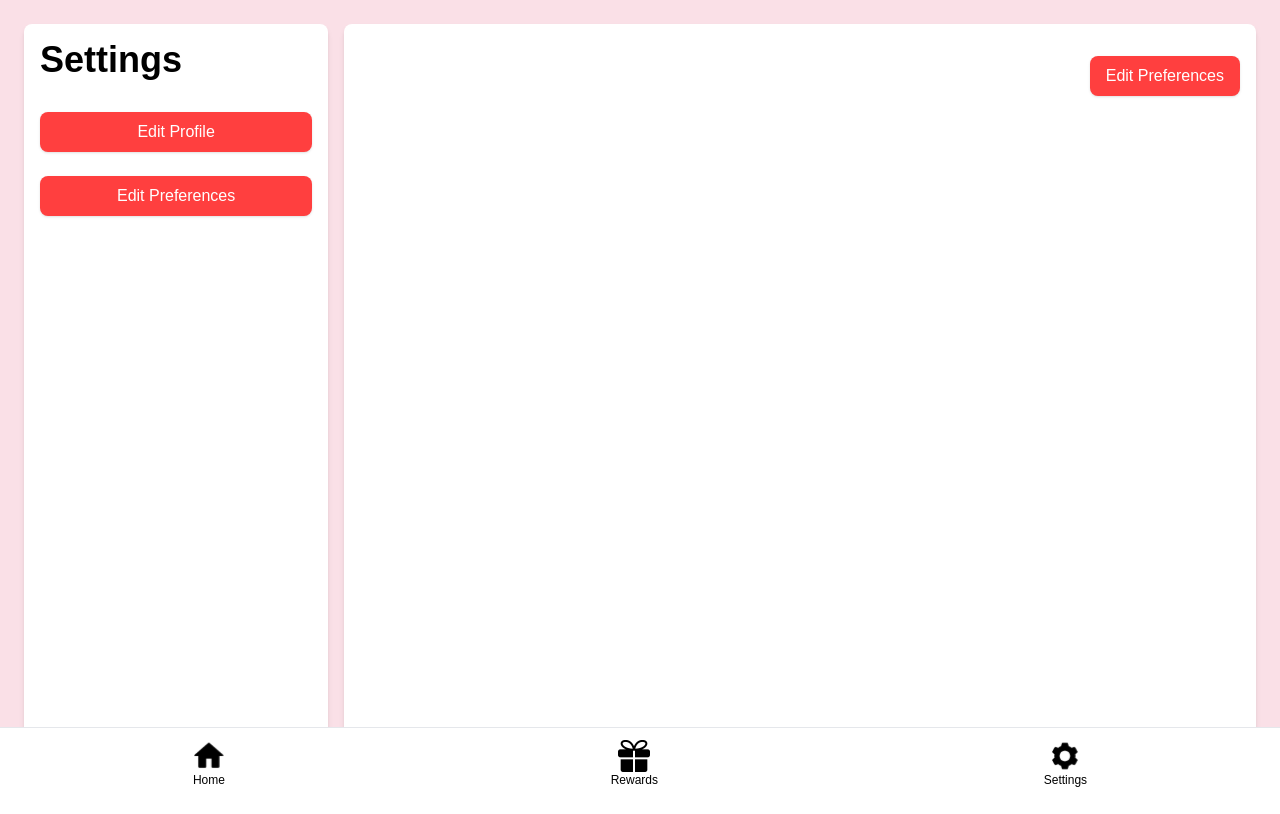
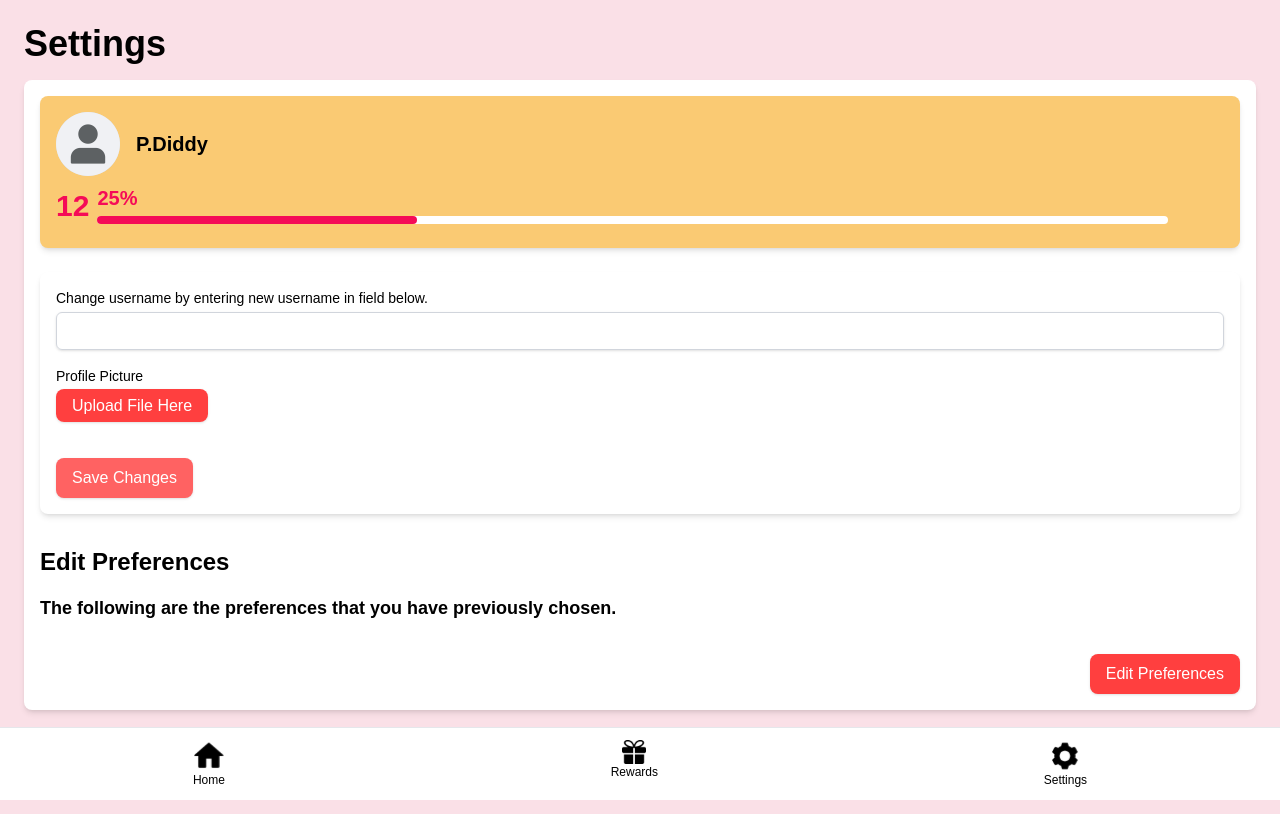
Before and after one commit to touchgrass-ai/frontend, a Next.js app: page /dashboard/settings in a window 1280 px wide. Built offline with nearby package versions, Linux system fonts and the light colour scheme.

Commit message:
Kevin: Added top padding to navbar so that it doesnt overlap with other elements and changed design of settings page.

```diff
--- a/src/app/dashboard/settings/page.tsx
+++ b/src/app/dashboard/settings/page.tsx
@@ -11,7 +11,6 @@ export default function Settings() {
   const [newUsername, setNewUsername] = useState("");
   const [newProfilePic, setNewProfilePic] = useState<File | null>(null);
   const [newProfilePicName, setNewProfilePicName] = useState("");
-  const [selectedSetting, setSelectedSetting] = useState<"profile" | "preferences" | null>(null);
   const [preferences, setPreferences] = useState<string[]>([]);
 
   const router = useRouter();
@@ -58,25 +57,9 @@ export default function Settings() {
   };
 
   return (
-    <div className="min-h-screen bg-[#FAE0E7] p-4 sm:p-6 flex flex-col md:flex-row">
-      <div className="w-full md:w-1/4 bg-white p-4 rounded-lg shadow-md space-y-4 mb-4 md:mb-0">
+    <div className="min-h-screen bg-[#FAE0E7] p-4 sm:p-6 flex flex-col">
       <h1 className="text-4xl font-bold mb-4 text-black">Settings</h1>
-        <button
-          onClick={() => setSelectedSetting("profile")}
-          className="bg-[#FF3F3F] mt-4 text-white px-4 py-2 rounded-lg shadow hover:bg-[#FF6262] transition w-full"
-        >
-          Edit Profile
-        </button>
-        <button
-          onClick={() => setSelectedSetting("preferences")}
-          className="bg-[#FF3F3F] mt-2 text-white px-4 py-2 rounded-lg shadow hover:bg-[#FF6262] transition w-full"
-        >
-          Edit Preferences
-        </button>
-      </div>
-      <div className="w-full md:w-3/4 bg-white p-4 rounded-lg shadow-md ml-0 md:ml-4 flex flex-col">
-        {selectedSetting === "profile" && (
-          <>
+      <div className="bg-white p-4 rounded-lg shadow-md flex flex-col">
         <ProfileCard username={username} profileImage={profilePic} />
         <form onSubmit={handleSubmit} className="bg-white p-4 rounded-lg shadow-md">
           <div className="mb-4">
@@ -119,10 +102,7 @@ export default function Settings() {
             Save Changes
           </button>
         </form>
-          </>
-        )}
-        {selectedSetting === "preferences" && (
-          <div className="flex-grow">
+        <div className="flex-grow mt-8">
           <h2 className="text-2xl font-bold mb-4 text-black">Edit Preferences</h2>
           <p className="text-lg font-semibold mb-4 text-black"> The following are the preferences that you have previously chosen.</p>
           <div className="flex flex-wrap gap-2">
@@ -133,7 +113,6 @@ export default function Settings() {
             ))}
           </div>
         </div>
-        )}
         <button
           onClick={handleNextClick}
           className="mt-4 bg-[#FF3F3F] text-white px-4 py-2 rounded-lg shadow hover:bg-red-600 transition self-end"
--- a/src/components/NavBar/index.tsx
+++ b/src/components/NavBar/index.tsx
@@ -1,8 +1,6 @@
-
-
-import { motion } from 'motion/react'
-import Image from 'next/image'
-import { useRouter } from 'next/navigation'
+import { motion } from 'framer-motion';
+import Image from 'next/image';
+import { useRouter } from 'next/navigation';
 
 export default function NavBar() {
   const router = useRouter();
@@ -12,6 +10,8 @@ export default function NavBar() {
   };
 
   return (
+    <>
+      <div className="pb-20"> {/* Added padding-bottom to ensure content is not covered */}
         <nav className="fixed bottom-0 inset-x-0 bg-white border-t border-gray-200 flex justify-around py-3">
           <motion.div
             className='flex flex-col items-center'
@@ -20,34 +20,37 @@ export default function NavBar() {
               transition: { duration: 0.2 },
             }}
             whileTap={{ scale: 0.9 }}
-        onClick={()=>handleNavigation('/dashboard')}
+            onClick={() => handleNavigation('/dashboard')}
           >
             <Image src='/home.svg' alt='home' width={25} height={25} className='w-8 h-8'/>
             <div className='text-black text-xs'>Home</div>
           </motion.div>
-      <motion.div className='flex flex-col items-center'
+          <motion.div
+            className='flex flex-col items-center'
             whileHover={{
               scale: 1.01,
               transition: { duration: 0.2 },
             }}
             whileTap={{ scale: 0.9 }}
-        onClick={()=>handleNavigation('/dashboard/rewards')}
+            onClick={() => handleNavigation('/dashboard/rewards')}
           >
-        <Image src='/gift.png' alt='rewards' width={20} height={20} className='w-8 h-8'/>
+            <Image src='/gift.png' alt='rewards' width={20} height={20} className='w-6 h-6'/>
             <div className='text-black text-xs'>Rewards</div>
           </motion.div>
-      <motion.div className='flex flex-col items-center'
+          <motion.div
+            className='flex flex-col items-center'
             whileHover={{
               scale: 1.01,
               transition: { duration: 0.2 },
             }}
             whileTap={{ scale: 0.9 }}
-        onClick={()=>handleNavigation('/dashboard/settings')}
+            onClick={() => handleNavigation('/dashboard/settings')}
           >
             <Image src='/settings.svg' alt='settings' width={25} height={25} className='w-8 h-8'/>
             <div className='text-black text-xs'>Settings</div>
           </motion.div>
         </nav>
-  )
-
+      </div>
+    </>
+  );
 }
```
Lines whose indentation alone changed are shown as unchanged.
